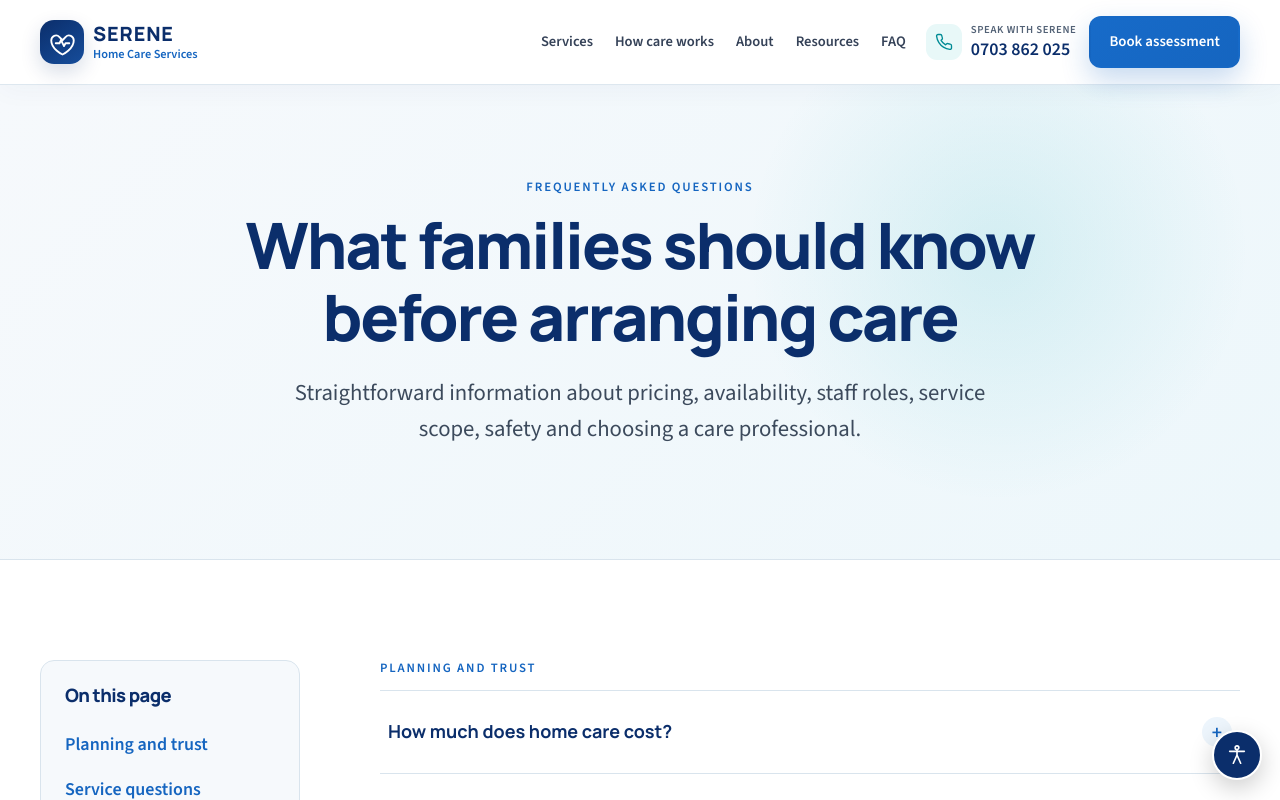
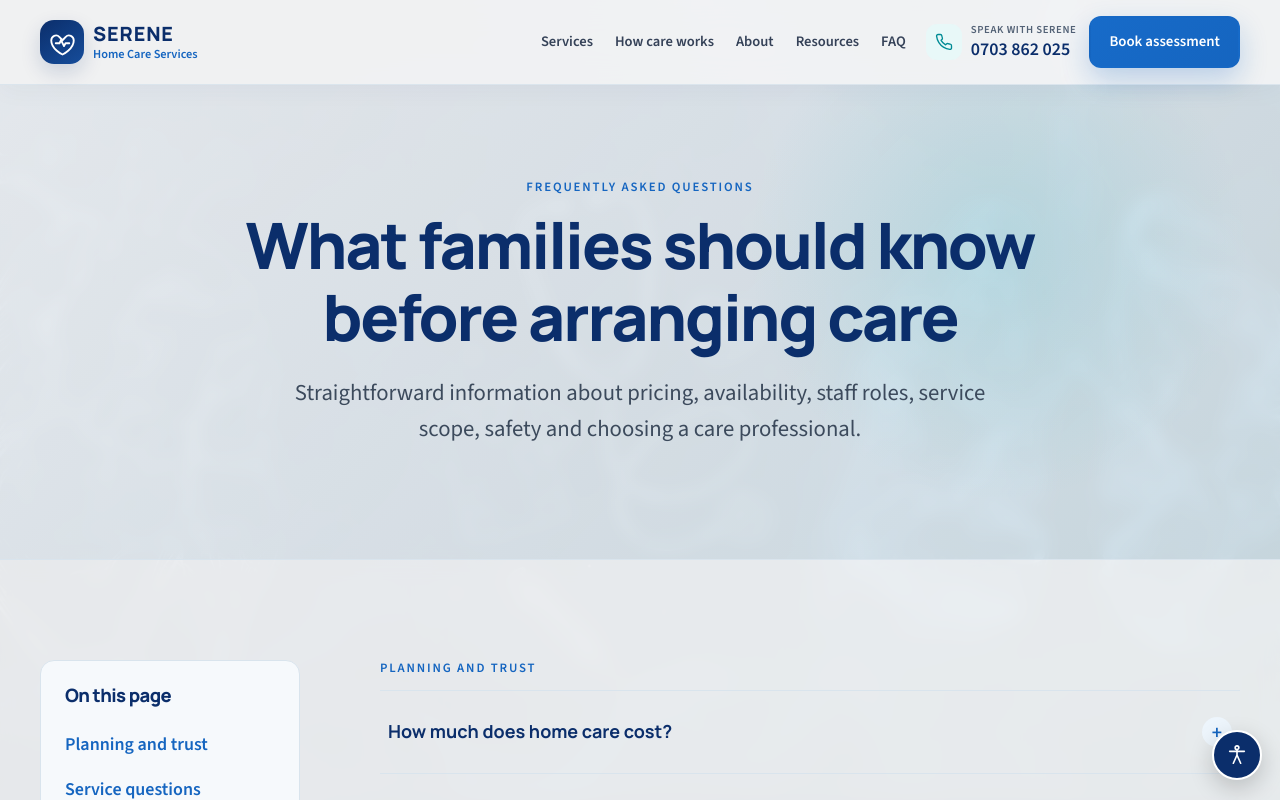
Before and after one commit to Biwotony/serenehomecare, a Next.js app: page /faq in a window 1280 px wide. Shown: the top 800 px of the page. Built offline with nearby package versions, Linux system fonts and the light colour scheme.

Commit message:
Add full-site medical background

```diff
--- a/app/globals.css
+++ b/app/globals.css
@@ -23,15 +23,31 @@
 }
 
 * { box-sizing: border-box; }
-html { scroll-behavior: smooth; scroll-padding-top: 96px; }
+html { background: #071b37; scroll-behavior: smooth; scroll-padding-top: 96px; }
 body {
+  position: relative;
+  isolation: isolate;
   margin: 0;
-  background: var(--white);
+  background: transparent;
   color: var(--slate);
   font-family: "Source Sans 3", Arial, sans-serif;
   font-size: calc(18px * var(--text-scale));
   line-height: 1.6;
   -webkit-font-smoothing: antialiased;
+}
+body::before, body::after {
+  position: fixed;
+  z-index: -2;
+  inset: 0;
+  pointer-events: none;
+  content: "";
+}
+body::before {
+  background: #071b37 url("/images/serene-site-background-v1.webp") center center / cover no-repeat;
+}
+body::after {
+  z-index: -1;
+  background: linear-gradient(135deg, rgba(5, 24, 52, .34), rgba(11, 46, 107, .26) 48%, rgba(0, 116, 139, .28));
 }
 body, button, input, select { font-family: "Source Sans 3", Arial, sans-serif; }
 a { color: inherit; text-decoration: none; }
@@ -54,8 +70,8 @@ p { margin-bottom: 18px; }
 
 .container { width: min(1200px, calc(100% - 48px)); margin-inline: auto; }
 .narrow { width: min(820px, calc(100% - 48px)); }
-.section { padding: 100px 0; }
-.section-soft { background: linear-gradient(180deg, var(--warm-white), #fbfdff); }
+.section { position: relative; padding: 100px 0; background: rgba(255,255,255,.90); backdrop-filter: blur(10px); }
+.section-soft { background: rgba(239,247,252,.87); }
 .section-heading { margin-bottom: 48px; }
 .section-heading > p, .split-heading > p { color: var(--muted); }
 .centered { max-width: 760px; margin-inline: auto; text-align: center; }
@@ -103,7 +119,7 @@ p { margin-bottom: 18px; }
 .text-link { display: inline-flex; align-items: center; gap: 8px; color: var(--royal); font-weight: 600; }
 .text-link:hover { color: var(--navy); }
 
-.hero { position: relative; overflow: hidden; padding: 94px 0 118px; background: radial-gradient(circle at 82% 38%, rgba(0,166,178,.115), transparent 31%), linear-gradient(118deg, #f7fbff 0%, #fff 57%, #f1fbfb 100%); }
+.hero { position: relative; overflow: hidden; padding: 94px 0 118px; background: radial-gradient(circle at 82% 38%, rgba(0,166,178,.12), transparent 31%), linear-gradient(118deg, rgba(247,251,255,.94) 0%, rgba(255,255,255,.91) 57%, rgba(232,248,249,.78) 100%); backdrop-filter: blur(5px); }
 .hero::before { position: absolute; inset: 0; background-image: linear-gradient(rgba(21,101,192,.028) 1px, transparent 1px), linear-gradient(90deg, rgba(21,101,192,.028) 1px, transparent 1px); background-size: 42px 42px; mask-image: linear-gradient(to right, transparent 8%, #000 70%, transparent); content: ""; }
 .hero::after { position: absolute; bottom: 0; left: 0; width: 42%; height: 4px; background: linear-gradient(90deg, var(--royal), var(--teal)); content: ""; }
 .hero-grid { position: relative; display: grid; grid-template-columns: 1.08fr .92fr; gap: 82px; align-items: center; }
@@ -197,7 +213,7 @@ p { margin-bottom: 18px; }
 .accordion-list details[open] summary span { transform: rotate(45deg); }
 .accordion-list details > p { padding: 0 44px 22px 6px; color: var(--muted); }
 
-.final-conversion { padding: 100px 0; background: radial-gradient(circle at 12% 18%, rgba(0,166,178,.2), transparent 29%), linear-gradient(135deg, #061d46, var(--navy)); color: white; }
+.final-conversion { padding: 100px 0; background: radial-gradient(circle at 12% 18%, rgba(0,166,178,.24), transparent 29%), linear-gradient(135deg, rgba(6,29,70,.96), rgba(11,46,107,.92)); color: white; backdrop-filter: blur(8px); }
 .conversion-grid { display: grid; grid-template-columns: .88fr 1.12fr; gap: 72px; align-items: center; }
 .conversion-copy h2 { color: white; }
 .conversion-copy > p:not(.eyebrow) { color: #d5e3f6; }
@@ -218,10 +234,10 @@ p { margin-bottom: 18px; }
 .consent-row input { width: 19px; height: 19px; flex: 0 0 auto; margin-top: 1px; accent-color: var(--royal); }
 .form-status { margin: 14px 0 0; color: #176b46; font-size: .88rem; }
 
-.page-intro { position: relative; overflow: hidden; padding: 94px 0; border-bottom: 1px solid var(--border); background: radial-gradient(circle at 78% 35%, rgba(0,166,178,.12), transparent 24%), linear-gradient(135deg, var(--warm-white), #edf7fb); text-align: center; }
+.page-intro { position: relative; overflow: hidden; padding: 94px 0; border-bottom: 1px solid var(--border); background: radial-gradient(circle at 78% 35%, rgba(0,166,178,.14), transparent 24%), linear-gradient(135deg, rgba(246,249,252,.92), rgba(237,247,251,.83)); text-align: center; backdrop-filter: blur(7px); }
 .page-intro h1 { font-size: clamp(2.5rem, 5vw, 4.3rem); }
 .page-intro .lead { margin-inline: auto; }
-.service-hero { padding: 84px 0; background: linear-gradient(135deg, var(--warm-white), var(--blue-soft)); }
+.service-hero { padding: 84px 0; background: linear-gradient(135deg, rgba(246,249,252,.92), rgba(237,245,252,.84)); backdrop-filter: blur(7px); }
 .service-hero-grid { display: grid; grid-template-columns: 1fr auto; gap: 60px; align-items: center; }
 .service-hero-grid h1 { font-size: clamp(2.5rem, 5vw, 4.4rem); }
 .service-hero-icon { display: grid; width: 150px; height: 150px; place-items: center; border-radius: 36px; background: white; box-shadow: var(--shadow); color: var(--teal); }
@@ -300,7 +316,7 @@ p { margin-bottom: 18px; }
 .fraud-guidance { display: grid; margin-top: 65px; padding: 40px; grid-template-columns: .8fr 1.2fr; gap: 60px; border-radius: 18px; background: var(--warm-white); }
 .fraud-guidance .check-list { margin: 0; }
 
-.site-footer { padding: 76px 0 28px; background: linear-gradient(145deg, #051938, #082654); color: #c4d3e5; }
+.site-footer { padding: 76px 0 28px; background: linear-gradient(145deg, rgba(5,25,56,.97), rgba(8,38,84,.94)); color: #c4d3e5; backdrop-filter: blur(8px); }
 .site-footer .brand-mark { background: white; color: var(--navy); }
 .site-footer .brand-copy strong { color: white; }
 .site-footer .brand-copy small { color: #65d1d6; }
@@ -334,6 +350,7 @@ html[data-reduced-motion="true"] *, html[data-reduced-motion="true"] *::before,
 @media (prefers-reduced-motion: reduce) { .hero-background-video { visibility: hidden; } }
 html[data-reduced-motion="true"] .hero-background-video { visibility: hidden; }
 html[data-contrast="true"] { --navy: #001f52; --royal: #004fa7; --teal: #007e87; --muted: #273444; --border: #728399; }
+html[data-contrast="true"] body::after { background: rgba(1, 20, 45, .58); }
 html[data-contrast="true"] .section-soft, html[data-contrast="true"] .profile-disclosure { background: #eef1f5; }
 
 @media (max-width: 1080px) {
@@ -349,6 +366,8 @@ html[data-contrast="true"] .section-soft, html[data-contrast="true"] .profile-di
 
 @media (max-width: 860px) {
   body { padding-bottom: 66px; font-size: calc(17px * var(--text-scale)); }
+  body::before { background-position: center center; }
+  body::after { background: linear-gradient(180deg, rgba(5,24,52,.42), rgba(11,46,107,.34)); }
   .container, .narrow { width: min(100% - 32px, 720px); }
   .section { padding: 74px 0; }
   .site-header .brand-copy small { display: none; }
```
Also changed, not shown: public/images/serene-site-background-v1.webp (added).
